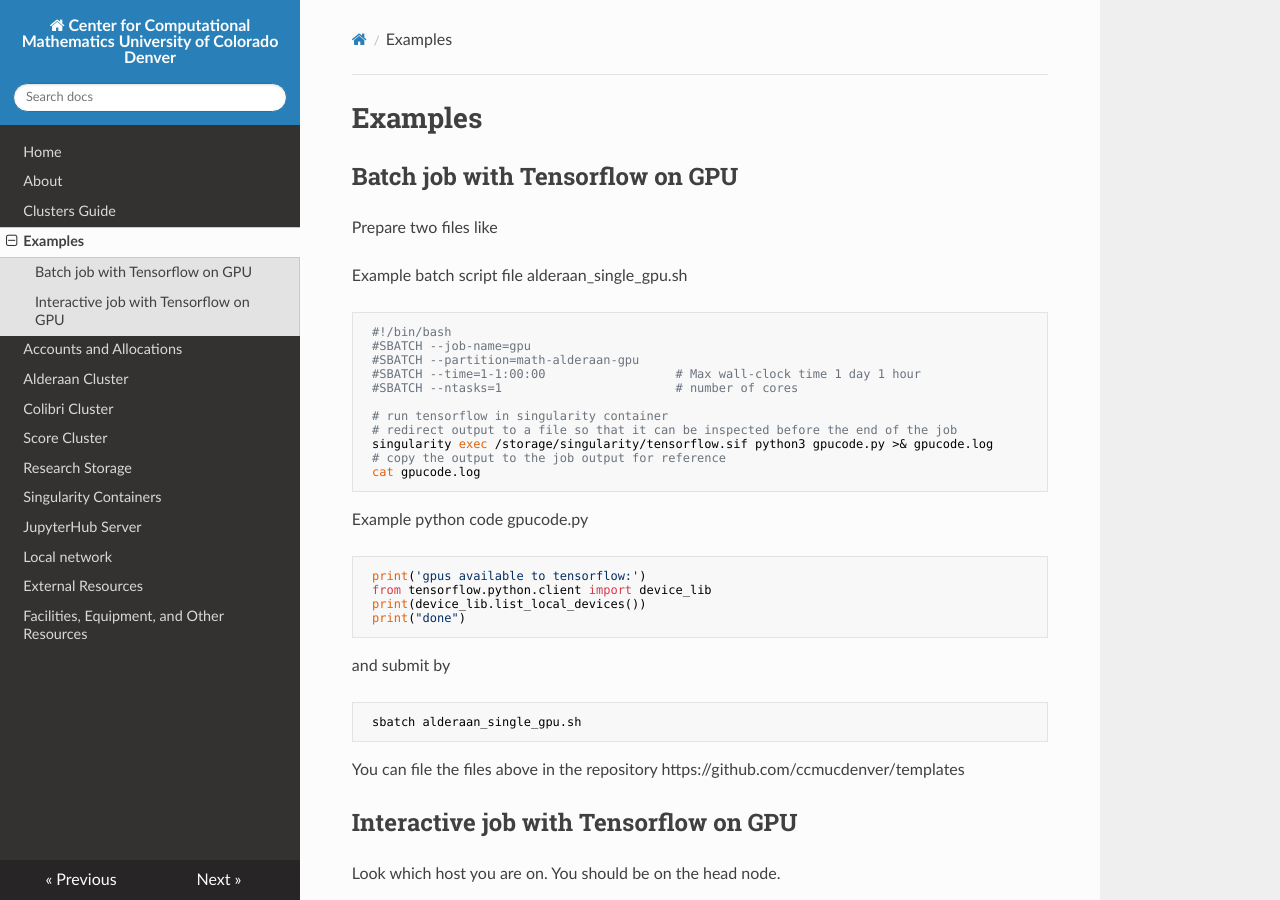
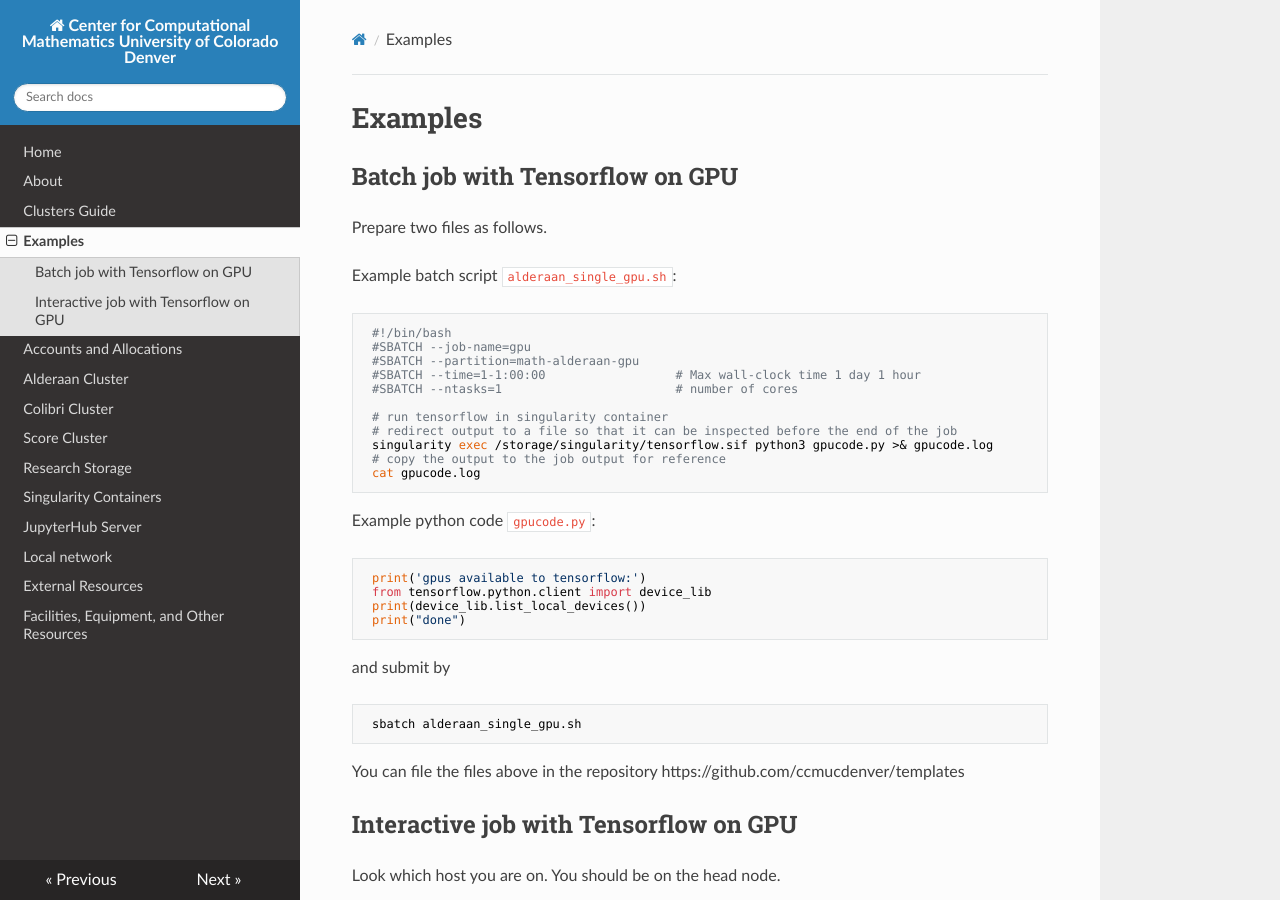
Before and after one commit to ccmucdenver/ccm-docs, an MkDocs documentation site: the page built from docs/examples.md, in a window 1280 px wide and 900 px high. Built offline with MkDocs 1.6.1, drawn with Linux system fonts in a browser that asks for light colours; nearby versions of some CDN libraries.

Commit message:
Update examples.md
fmt

```diff
--- a/docs/examples.md
+++ b/docs/examples.md
@@ -2,9 +2,9 @@
 
 ## Batch job with Tensorflow on GPU
 
-Prepare two files like
+Prepare two files as follows.
 
-Example batch script file alderaan_single_gpu.sh
+Example batch script `alderaan_single_gpu.sh`:
 
      #!/bin/bash
      #SBATCH --job-name=gpu
@@ -18,7 +18,7 @@ Example batch script file alderaan_single_gpu.sh
      # copy the output to the job output for reference
      cat gpucode.log
 
-Example python code gpucode.py
+Example python code `gpucode.py`:
 
      print('gpus available to tensorflow:')
      from tensorflow.python.client import device_lib
```
